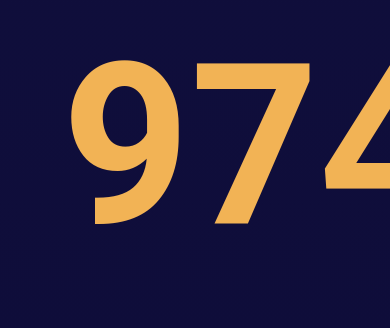
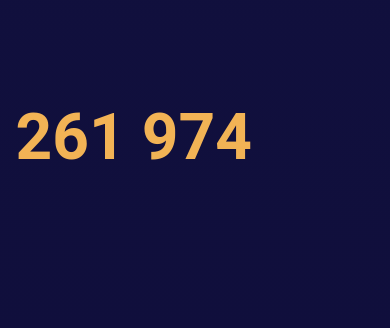
Before and after one commit to Webstep/domstol_landingpage, a Next.js app: page /Domstol in a window 390 px wide. Shown: the part 5323-5651 px from the top of the page. Built offline with nearby package versions, Linux system fonts and the light colour scheme; a web font is replaced by a local one.

Commit message:
started fixing number slide for mobile

```diff
--- a/components/slides/domstol/NumberSlide/Number.module.scss
+++ b/components/slides/domstol/NumberSlide/Number.module.scss
@@ -23,6 +23,7 @@
 .number {
     margin-left: 4vw;
     margin-bottom: 4vh;
+    font-size: 14rem;
 }
 
 .text {
@@ -35,3 +36,57 @@
     justify-items: flex-start;
     align-items: flex-start;
 }
+
+@media only screen and (max-width: 1200px) {
+    .section {
+        height: 200vh;
+        width: 100vw;
+
+    }
+
+    .container {
+        display: flex;
+        flex-direction: column;
+        position: relative;
+        align-items: flex-start;
+        overflow: visible;
+        font-family: $font-family-body;
+        font-weight: $font-weight-heading;
+        overflow-x: hidden;
+        height: 200vh;
+        top: 10px;
+
+        /*.description {
+            width: 90vw;
+            position: absolute;
+        }*/
+
+        .textContainer {
+            //margin-left: 0;
+        }
+
+        .text {
+            width: 20.625rem;
+            font-size: 1.5rem;
+            display: flex;
+            flex-direction: column;
+            margin: 0;
+            padding: 0;
+            justify-items: flex-start;
+            align-items: flex-start;
+        }
+
+        .number {
+            position: sticky;
+            top: 10px;
+            height: 100vh;
+            align-self: flex-start;
+            font-size: 4rem;
+
+            * {
+                display: none;
+                position: sticky;
+            }
+        }
+    }
+}
--- a/components/slides/domstol/NumberSlide/NumberSlide.tsx
+++ b/components/slides/domstol/NumberSlide/NumberSlide.tsx
@@ -5,15 +5,15 @@ import styles from './Number.module.scss';
 
 const NumberSlide = () => {
     const [number, setNumber] = useState<number>(0);
-    const [width, setWidth] = useState<number>(500);
     const [ref, inView] = useInView();
 
     useEffect(() => {
-        setWidth(window.innerWidth * 0.8);
+        console.log(styles.fontsizeAfter);
+
         if (inView) {
             const incrementNumber = () => {
                 if (number < 261974) {
-                    setNumber(number + 397);
+                    setNumber(number + 297);
                 } else {
                     setNumber(261974);
                     clearInterval(interval);
@@ -26,7 +26,6 @@ const NumberSlide = () => {
         }
         else {
             setNumber(0);
-            setWidth(window.innerWidth * 0.8);
         }
     }, [inView, number])
 
@@ -34,36 +33,32 @@ const NumberSlide = () => {
         <section ref={ref} className={styles.section}>
             {inView &&
                 <div className={styles.container}>
-                    <motion.div
-                        className={styles.number}
-                        initial={{ x: width }}
-                        animate={{ x: 0 }}
-                        viewport={{ once: false }}
-                        transition={{ duration: 2 }}
-                    >
-                        <motion.span
+
+                    <motion.span className={styles.number}
                         initial={{
                             color: '#ffffff',
-                                fontSize: '2rem'
+                            opacity: 0
+                            //fontSize: '0%',
                         }}
                         whileInView={{
                             color: '#F2B355',
-                                fontSize: '14rem'
+                            opacity: 1
+                            //fontSize: '100%',
                         }}
                         viewport={{ once: false }}
                         transition={{
-                                duration: 2,
-                                delay: 2
+                            color: {duration: 2, delay: 2},
+                            opacity: {duration: 0.5}
                         }}
                     >
                         {number.toLocaleString('no')}
                     </motion.span>
-                    </motion.div>
+
                     <motion.div
                         className={styles.textContainer}
                         initial={{ opacity: 0 }}
                         whileInView={{ opacity: 1 }}
-                        transition={{ duration: 1, delay: 4 }}
+                        transition={{ duration: 1, delay: 3 }}
                         viewport={{ once: false }}
                     >
                         <p className={styles.text}>Straffede personer i 2020.</p>
```
Also changed, not shown: 1 other file (tests, documents, lock files or other folders). Lines whose indentation alone changed are shown as unchanged.
